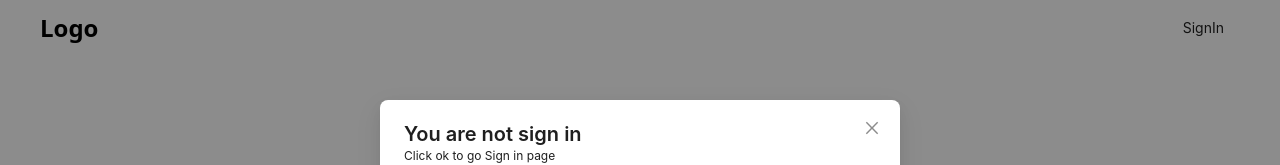
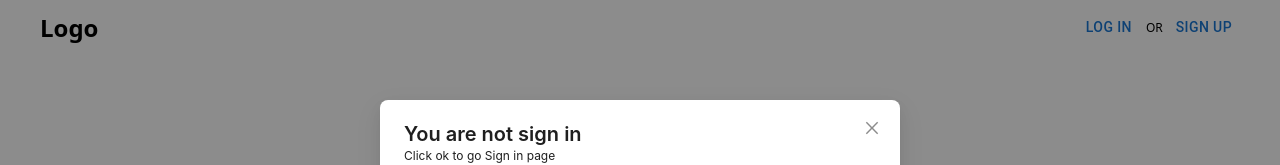
Before and after one commit to BilaalRashid278/Next-JS-Portfolio, a Next.js app: page / in a window 1280 px wide. Shown: the top 165 px of the page. Built offline with nearby package versions, Linux system fonts and the light colour scheme; no server answers.

Commit message:
some changes

```diff
--- a/src/app/(pages)/login/page.tsx
+++ b/src/app/(pages)/login/page.tsx
@@ -95,7 +95,7 @@ const Login: React.FC = () => {
       } catch (error) {
         messageApi.open({
           type: 'error',
-          content: 'Someting went wrong',
+          content : 'Something went wrong',
         });
       }
     }
--- a/src/app/layout.tsx
+++ b/src/app/layout.tsx
@@ -10,10 +10,16 @@ import { Provider } from 'react-redux';
 
 
 
+
+
 export default function RootLayout({ children }: { children: ReactNode }) {
 
   return (
     <html lang="en">
+      <head>
+        <title>Portfolio</title>
+        <link rel="icon" type="image/png" href="public/favicon.png" />
+      </head>
       <body>
         <Provider store={store}>
           <header>
--- a/src/components/Components.tsx
+++ b/src/components/Components.tsx
@@ -2,6 +2,9 @@
 import React from 'react'
 import { Button } from 'antd'
 import { ButtonSize, ButtonType } from 'antd/es/button';
+import {Button as MuiButton} from '@mui/material';
+import {OverridableStringUnion,} from '@mui/types';
+
 import Link from 'next/link';
 
 
@@ -14,9 +17,19 @@ interface ButtonProps {
     url?: string,
     onClick?: () => void
 }
+interface MuiButtonProps {
+    type?: OverridableStringUnion<'button' | 'submit'>,
+    variant? : OverridableStringUnion<'text' | 'outlined' | 'contained'>,
+    size?: OverridableStringUnion<'small' | 'medium' | 'large'>,
+    title: string,
+    isLink: boolean,
+    url?: string,
+    color?: OverridableStringUnion<'inherit' | 'primary' | 'secondary' | 'success' | 'error' | 'info' | 'warning'>
+    onClick?: () => void
+}
 
 
-export const CustomButton: React.FC<ButtonProps> = ({ type = 'text', size = 'middle', title, onClick, isLink = false, url = '/' }: ButtonProps): React.ReactNode => {
+export const AntCustomButton: React.FC<ButtonProps> = ({ type = 'text', size = 'middle', title, onClick, isLink = false, url = '/' }: ButtonProps): React.ReactNode => {
     return isLink ? (
         <Link href={url}>
             <Button
@@ -37,3 +50,26 @@ export const CustomButton: React.FC<ButtonProps> = ({ type = 'text', size = 'mid
         </Button>
     )
 };
+export const MuiCustomButton: React.FC<MuiButtonProps> = ({ variant = 'text', size = 'medium', title, onClick, isLink = false, url = '/',type = 'button',color }: MuiButtonProps): React.ReactNode => {
+    return isLink ? (
+        <Link href={url}>
+            <MuiButton
+                color={color}
+                variant={variant}
+                type={type}
+                size={size}
+                onClick={onClick}
+            >
+                {title}
+            </MuiButton>
+        </Link>
+    ) : (
+        <MuiButton
+            type={type}
+            size={size}
+            onClick={onClick}
+        >
+            {title}
+        </MuiButton>
+    )
+};
--- a/src/components/Navbar.tsx
+++ b/src/components/Navbar.tsx
@@ -2,7 +2,7 @@ import React from 'react';
 import Link from 'next/link';
 import { Flex } from 'antd'
 import { useSelector } from 'react-redux';
-import { CustomButton } from './Components';
+import { AntCustomButton,MuiCustomButton } from './Components';
 
 
 
@@ -13,8 +13,10 @@ const Navbar: React.FC = () => {
             <Link href='/'>
                 <h1 className='font-bold text-2xl'>Logo</h1>
             </Link>
-            {isLogin == false && <Flex align='center' gap={20}>
-                <CustomButton type='text' size='middle' title='SignIn' isLink={true} url='/register'/>
+            {isLogin == false && <Flex align='center' gap={5}>
+                <MuiCustomButton type='button' size='medium' title='Log In' isLink={true} url='/login'/>
+                <span className='text-xs'>OR</span>
+                <MuiCustomButton type='button' size='medium' title='Sign Up' isLink={true} url='/register' />
             </Flex>}
         </>
     )
```
Also changed, not shown: public/favicon.png (added).
